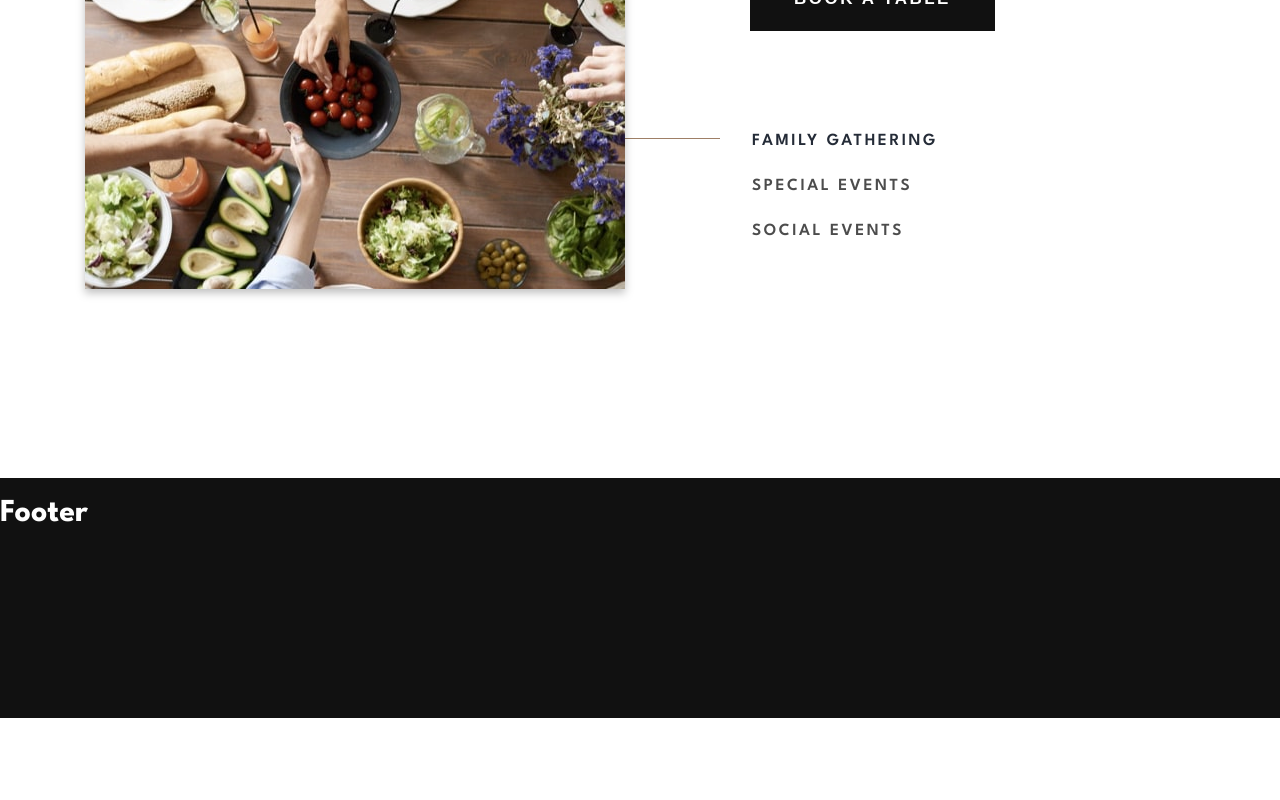
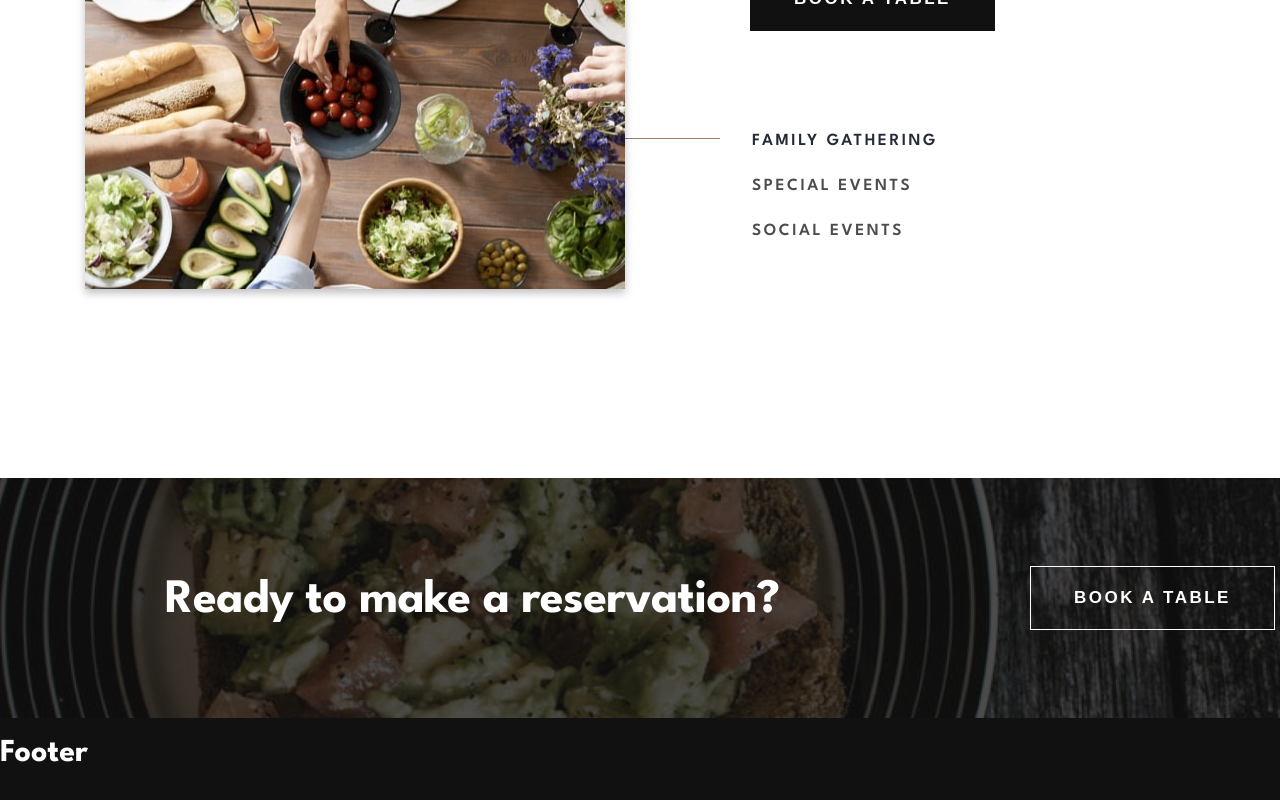
Before and after one commit to adriana-s-c/dine-restaurant-website, a React (Create React App) app: page / in a window 1280 px wide. Shown: the part 3463-4263 px from the top of the page. Before the commit the page ends 4181 px from the top, so only its background shows below. Built offline with nearby package versions, Linux system fonts and the light colour scheme.

Commit message:
Add ReservationComponent

```diff
--- /dev/null
+++ b/src/components/HomePage/ReservationComponent/index.module.css
@@ -0,0 +1,47 @@
+.box {
+  display: flex;
+  flex-direction: row;
+  width: 100%;
+  height: 240px;
+  background-image: url(../../../images/homepage/ready-bg-desktop@2x.jpg);
+  background-size: cover;
+  background-repeat: no-repeat;
+  color: #ffffff;
+}
+
+.button {
+  position: absolute;
+  width: 245px;
+  height: 64px;
+  left: 1030px;
+  margin-top: 88px;
+  font-style: normal;
+  font-weight: 600;
+  font-size: 17px;
+  line-height: 16px;
+  letter-spacing: 2.5px;
+  color: #ffffff;
+  border: 1px solid #ffffff;
+  background: transparent;
+  text-transform: uppercase;
+  font-style: normal;
+  font-weight: 600;
+  font-size: 17px;
+  line-height: 16px;
+  letter-spacing: 2.5px;
+}
+
+.header {
+  position: absolute;
+  left: 165px;
+  margin-top: 99px;
+  height: 48px;
+  font-family: "League Spartan";
+  font-style: normal;
+  font-weight: 700;
+  font-size: 48px;
+  line-height: 48px;
+  letter-spacing: -0.5px;
+  margin-inline: 0px;
+  margin-bottom: 0px;
+}
--- /dev/null
+++ b/src/components/HomePage/ReservationComponent/index.tsx
@@ -0,0 +1,10 @@
+import styles from "./index.module.css";
+
+export function ReservationComponent() {
+  return (
+    <div className={styles.box}>
+      <h2 className={styles.header}>Ready to make a reservation?</h2>
+      <button className={styles.button}>Book a table</button>
+    </div>
+  );
+}
--- a/src/components/HomePage/index.tsx
+++ b/src/components/HomePage/index.tsx
@@ -3,6 +3,7 @@ import { DescriptionPartTwo } from "./DescriptionPartTwo";
 import { EventType } from "./EventType";
 import { Header } from "./Header";
 import { MenuHighlights } from "./MenuHighlights";
+import { ReservationComponent } from "./ReservationComponent";
 export function HomePage() {
   return (
     <div>
@@ -11,6 +12,7 @@ export function HomePage() {
       <DescriptionPartTwo />
       <MenuHighlights />
       <EventType />
+      <ReservationComponent />
     </div>
   );
 }
```
